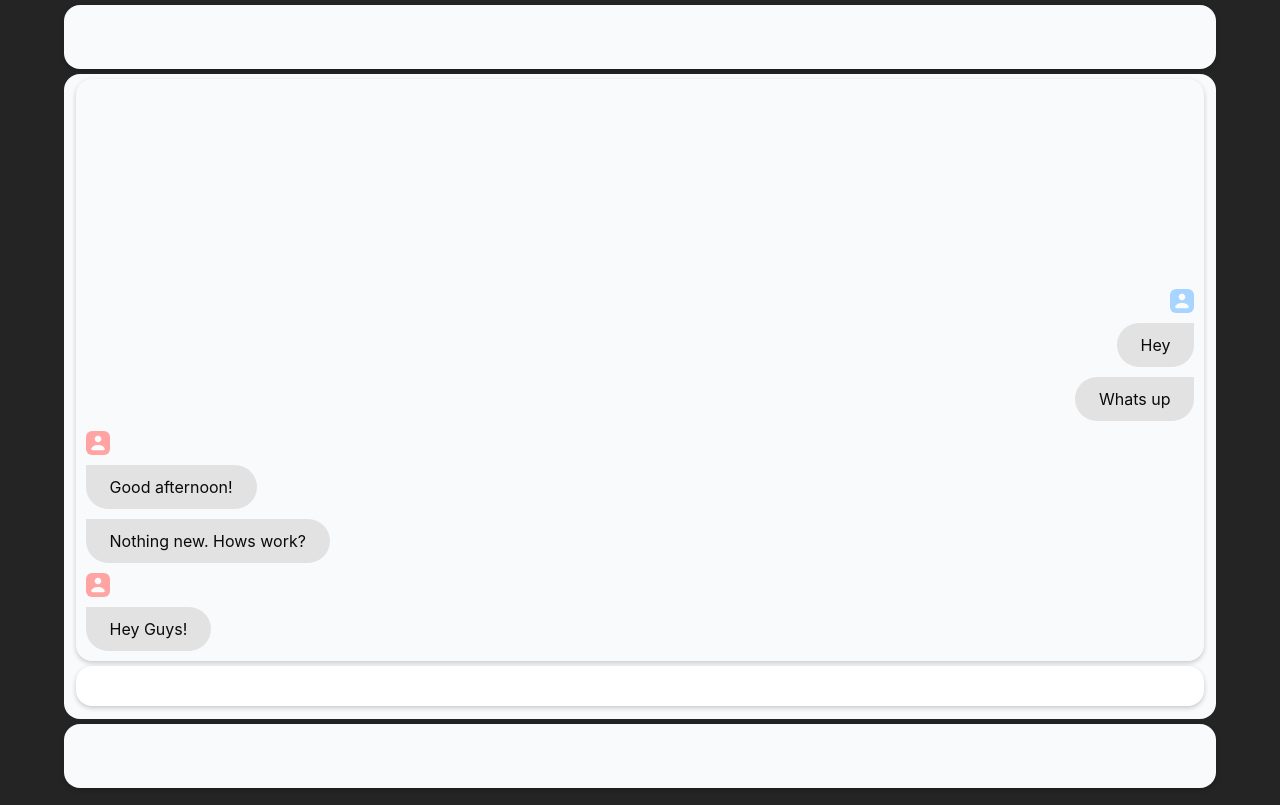
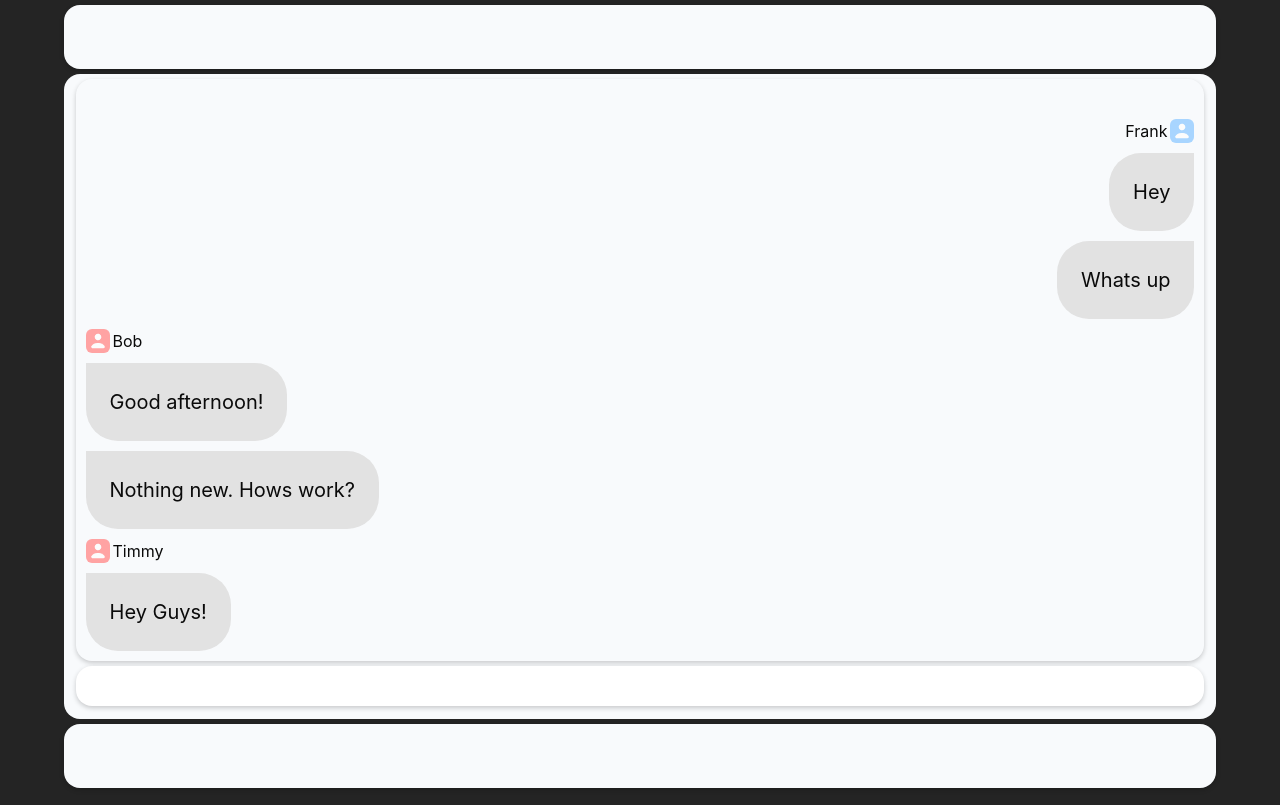
Before and after one commit to Hack-Weekly/grey-unicorn-chat-app, a React (Vite) app: page / in a window 1280 px wide. Built offline with nearby package versions, Linux system fonts and the light colour scheme.

Commit message:
Style changes

```diff
--- a/src/components/ChatItemBox.tsx
+++ b/src/components/ChatItemBox.tsx
@@ -12,6 +12,7 @@ const ChatItemBox: React.FC<{items: Array<ChatItemType>}> = ( {items} ) => {
     <div className={classNames.join(" ")}>
       <div className="user-picture">
         <img src="/user.png" />
+        <span>{items[0].username}</span>
       </div>
       {items.map(content => {
         return <ChatItem username={content.username} message={content.message} timestamp={content.timestamp} />
--- a/src/scss/chatItem.scss
+++ b/src/scss/chatItem.scss
@@ -1,11 +1,13 @@
 $bubbleColor: #E2E2E2;
 
 .chat-item{
+
+    font-size: 20px;
     width: fit-content;
     max-width: 50%;
     height: fit-content;
     margin: 10px;
-    padding: 10px 24px;
+    padding: 24px;
     border-radius: 2rem;
 
     position: relative;
@@ -38,6 +40,11 @@ $bubbleColor: #E2E2E2;
     background-color: #A8D5FF;
     margin: 0 10px ;
     object-fit: cover;
+    display: flex;
+}
+
+.user-picture > span {
+    margin: 0 3px;
 }
 
 span{
@@ -49,6 +56,10 @@ span{
     border-radius: 2rem 0 2rem 2rem;
 }
 
+.user > .user-picture {
+   flex-direction: row-reverse;
+}
+
 .friend > div {
     border-radius: 0 2rem 2rem 2rem;
 }
```
